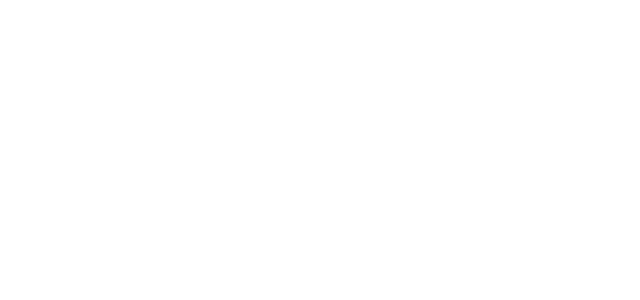
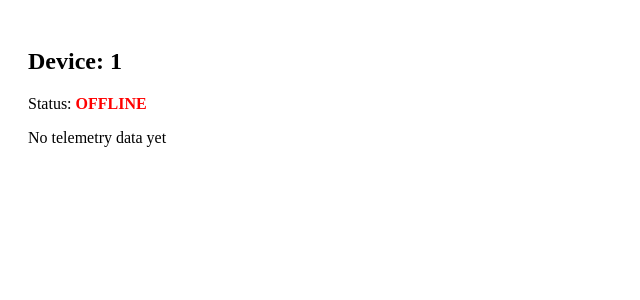
Before and after one commit to Study1122/iot-frontend, a React (Vite) app: page /device/1 in a window 1280 px wide. Before the commit this address had no page. Shown: the top 300 px of the page, without its empty margins (0-640 px from the left). Built offline with nearby package versions, Linux system fonts and the light colour scheme; no server answers; sample sign-in values are in the browser's storage.

Commit message:
added DeviceDtails page make device card clickable amd update data on deviceDetails

```diff
--- a/src/App.jsx
+++ b/src/App.jsx
@@ -3,12 +3,14 @@ import Login from "./pages/Login";
 import Dashboard from "./pages/Dashboard";
 import Device from "./pages/Device";
 import ProtectedRoute from "./pages/ProtectedRoute";
+import DeviceDetails from "./pages/DeviceDetails";
 
 export default function App() {
   return (
     <Router>
       <Routes>
         <Route path="/" element={<Login />} />
+
         <Route
           path="/dashboard"
           element={
@@ -17,6 +19,8 @@ export default function App() {
             </ProtectedRoute>
           }
         />
+
+        {/* Device list page (optional) */}
         <Route
           path="/device"
           element={
@@ -25,6 +29,16 @@ export default function App() {
             </ProtectedRoute>
           }
         />
+
+        {/* 🔥 THIS WAS MISSING */}
+        <Route
+          path="/device/:deviceId"
+          element={
+            <ProtectedRoute>
+              <DeviceDetails />
+            </ProtectedRoute>
+          }
+        />
       </Routes>
     </Router>
   );
--- /dev/null
+++ b/src/components/DeviceCard.jsx
@@ -0,0 +1,21 @@
+import { useNavigate } from "react-router-dom";
+
+export default function DeviceCard({ device }) {
+  const navigate = useNavigate();
+
+  return (
+    <div
+      onClick={() => navigate(`/device/${device.deviceId}`)}
+      style={{
+        border: "1px solid #ccc",
+        padding: 12,
+        marginBottom: 12,
+        borderRadius: 6,
+        cursor: "pointer",
+      }}
+    >
+      <h3>{device.deviceName}</h3>
+      <p>Device ID: {device.deviceId}</p>
+    </div>
+  );
+}
--- a/src/pages/Dashboard.jsx
+++ b/src/pages/Dashboard.jsx
@@ -1,6 +1,7 @@
 import { useNavigate } from "react-router-dom";
 import { useEffect, useState } from "react";
 import Axios from "../api/Axios";
+import DeviceCard from "../components/DeviceCard";
 
 export default function Dashboard() {
   const navigate = useNavigate();
@@ -51,11 +52,9 @@ export default function Dashboard() {
       {devices.length === 0 ? (
         <p>No device found!</p>
       ) : (
+        //replace
         devices.map((d) => (
-          <div key={d._id} style={{ border: "1px solid #ccc", padding: 10, marginBottom: 10 }}>
-            <h3>{d.deviceName}</h3>
-            <p>ID: {d.deviceId}</p>
-          </div>
+          <DeviceCard key={d._id} device={d} />
         ))
       )}
     </div>
--- /dev/null
+++ b/src/pages/DeviceDetails.jsx
@@ -0,0 +1,67 @@
+import { useEffect, useState } from "react";
+import { useParams } from "react-router-dom";
+import Axios from "../api/Axios";
+
+export default function DeviceDetails() {
+  const { deviceId } = useParams();
+
+  const [status, setStatus] = useState(null);
+  const [telemetry, setTelemetry] = useState([]);
+  const [loading, setLoading] = useState(true);
+
+  const fetchDeviceData = async () => {
+    try {
+      const [statusRes, telemetryRes] = await Promise.all([
+        Axios.get(`/devices/${deviceId}/status`),
+        Axios.get(`/devices/${deviceId}/telemetry?limit=10`)
+      ]);
+
+      setStatus(statusRes.data.data);
+      setTelemetry(telemetryRes.data.data);
+    } catch (err) {
+      console.error("Failed to load device data");
+    } finally {
+      setLoading(false);
+    }
+  };
+
+  useEffect(() => {
+    fetchDeviceData();
+
+    const interval = setInterval(fetchDeviceData, 5000);
+    return () => clearInterval(interval);
+  }, [deviceId]);
+
+  if (loading) return <h3>Loading...</h3>;
+
+  const latest = telemetry[0];
+
+  return (
+    <div style={{ padding: 20 }}>
+      <h2>Device: {deviceId}</h2>
+
+      {/* STATUS */}
+      <p>
+        Status:{" "}
+        <b style={{ color: status?.online ? "green" : "red" }}>
+          {status?.online ? "ONLINE" : "OFFLINE"}
+        </b>
+      </p>
+
+      {/* TELEMETRY */}
+      {latest ? (
+        <>
+          <p>🌡 Temp: {latest.data.temperature} °C</p>
+          <p>💧 Humidity: {latest.data.humidity} %</p>
+          <p>⚡ Voltage: {latest.data.voltage} V</p>
+          <small>
+            Last update:{" "}
+            {new Date(latest.createdAt).toLocaleString()}
+          </small>
+        </>
+      ) : (
+        <p>No telemetry data yet</p>
+      )}
+    </div>
+  );
+}
--- a/src/pages/Login.jsx
+++ b/src/pages/Login.jsx
@@ -25,7 +25,6 @@ export default function Login() {
       const res = await Axios.post("/users/login", {
         username,
         password
-
       });
       // Assume backend returns: { data: { token, user } }
       const { accessToken, user } = res.data.data;
```
